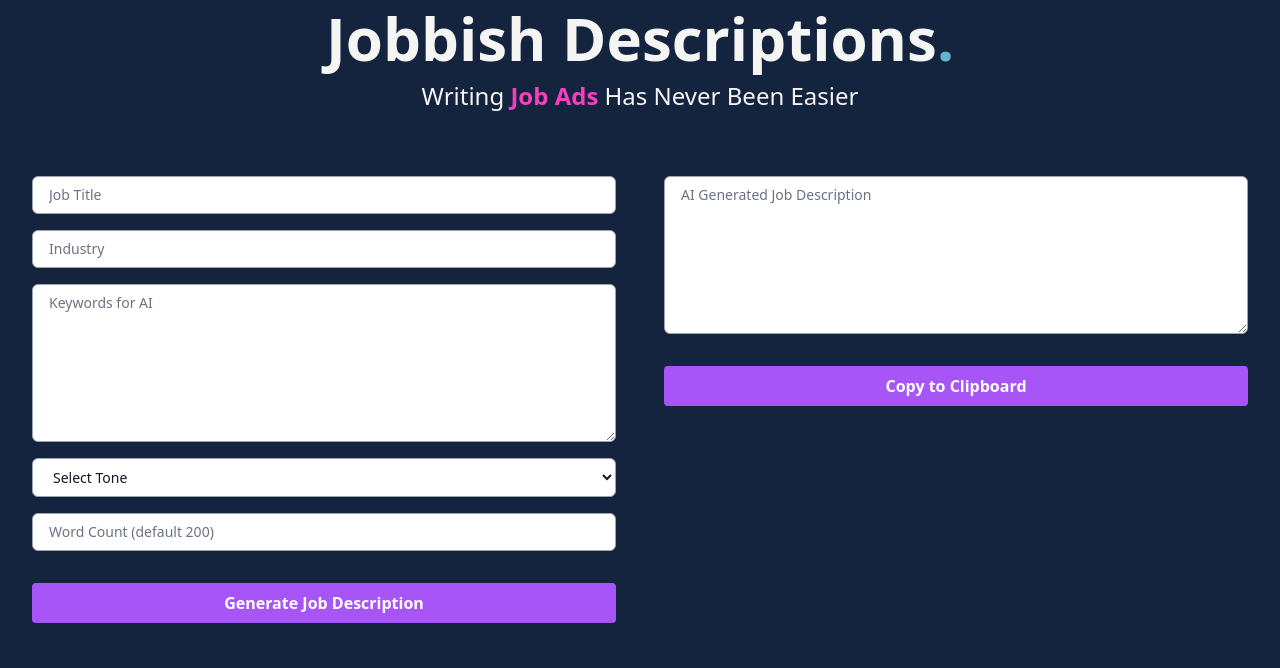
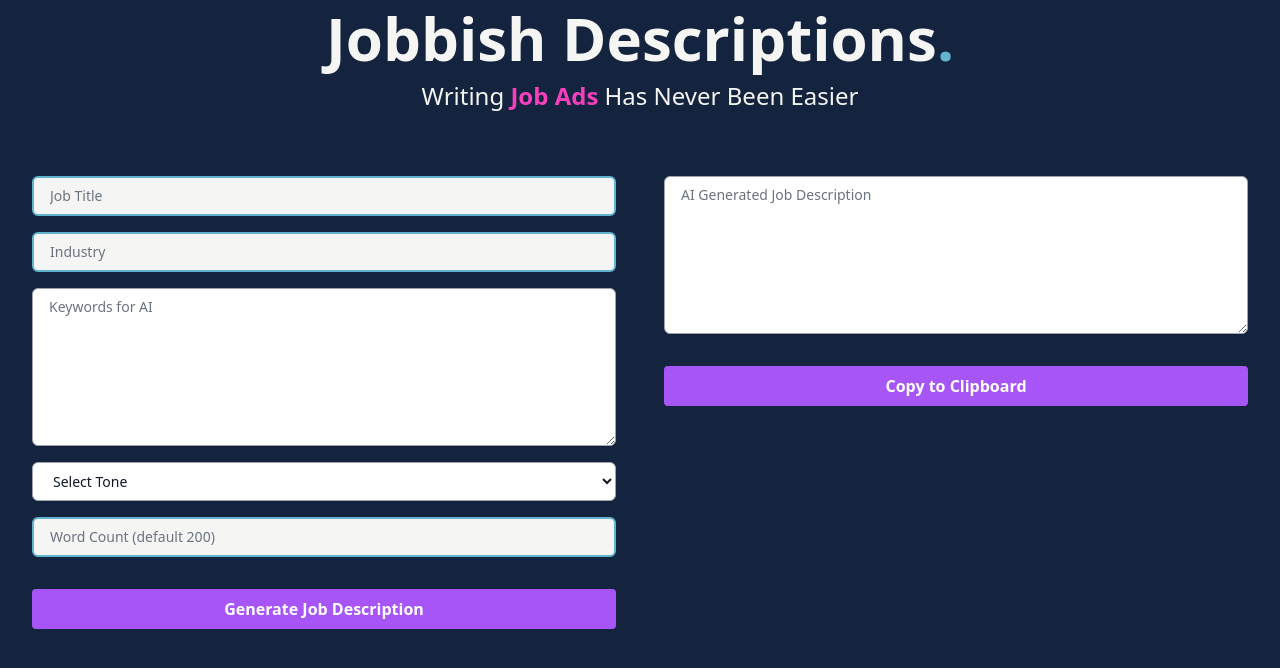
Before and after one commit to emelyn-barrientos/ai-jobbish-descriptions, a Next.js app: page / in a window 1280 px wide. Shown: the top 668 px of the page. Built offline with nearby package versions, Linux system fonts and the light colour scheme.

Commit message:
Change border and focus color

```diff
--- a/src/components/InputField.js
+++ b/src/components/InputField.js
@@ -16,7 +16,7 @@ export default function InputField({
         </label>
         <input
           type="text"
-          className="block w-full rounded-md bg-white border border-gray-400 shadow-sm focus:border-purple-500 focus:ring-purple-500 sm:text-sm px-4 py-2 placeholder-gray-500 my-2 text-gray-900"
+          className="block w-full rounded-md bg-stone-100 border-2 border-accent-aero focus:outline-none focus:border-accent-pink sm:text-sm px-4 py-2 placeholder-gray-500 my-2 text-gray-900"
           name={name}
           placeholder={placeholder}
           id={name}
```
